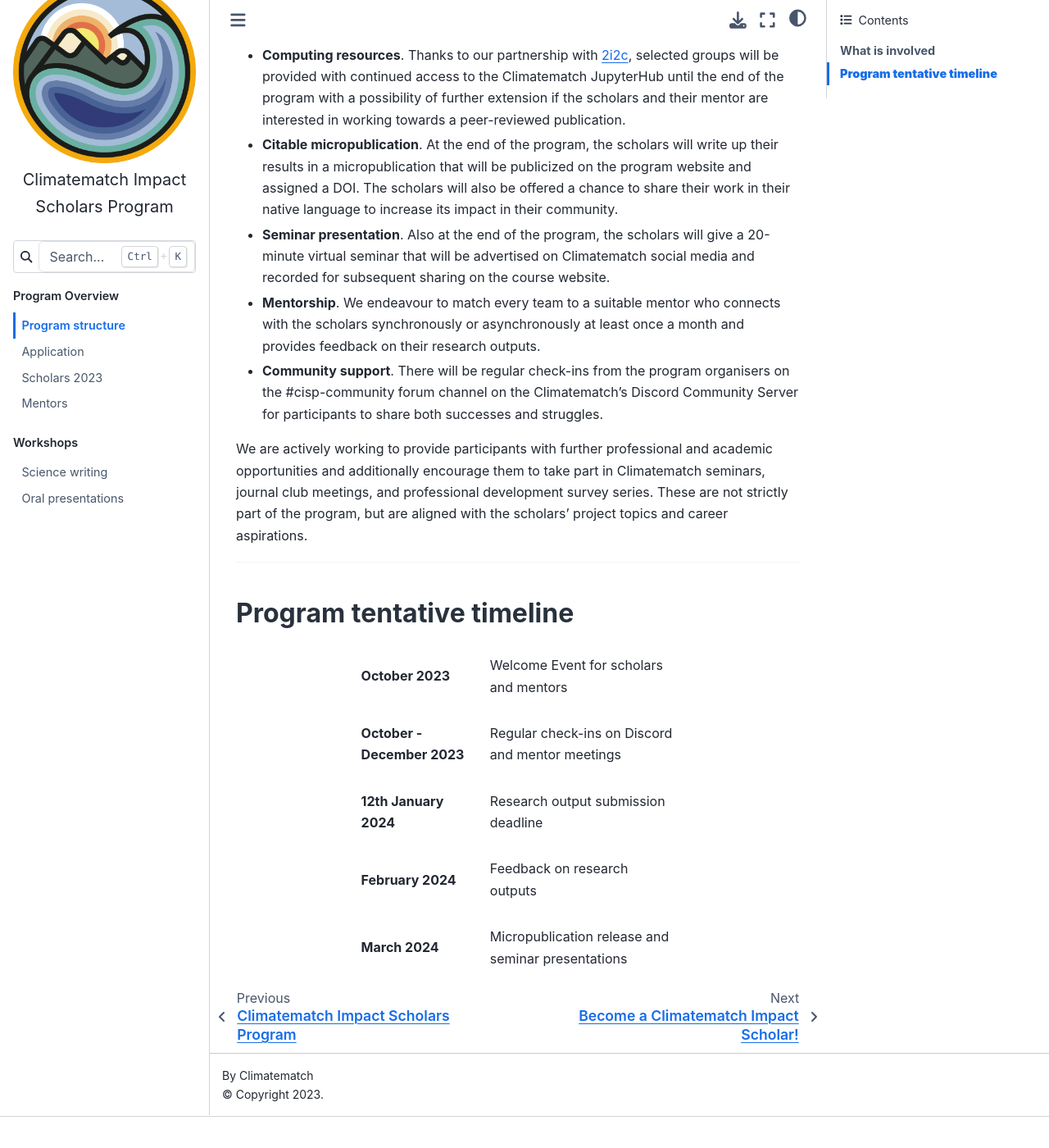
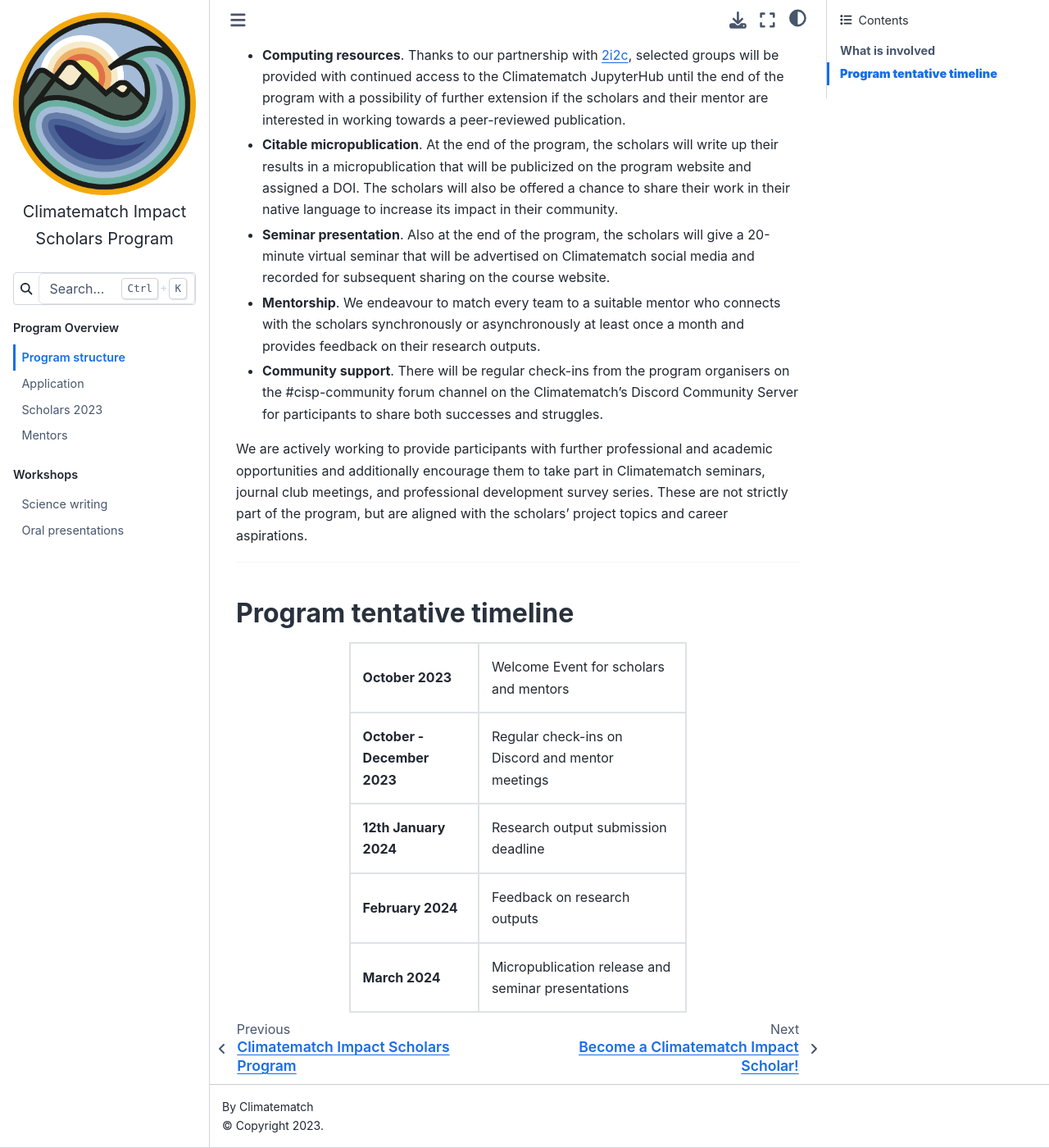
Before and after one commit to neuromatch/impact-scholars, a Jupyter Book: the page built from info/structure.md, in a window 1280 px wide and 1400 px high, scrolled down 406 px. Shown: the whole window at 82% size. Built offline with Jupyter Book 1.0.4 settings and Sphinx 7.4.7 and the Sphinx Book theme 1.1.4, drawn with Linux system fonts in a browser that asks for light colours; before the commit the page ends 1768 px from its top, so only the background shows below that.

Commit message:
Update cisp-style.css

```diff
--- a/_static/cisp-style.css
+++ b/_static/cisp-style.css
@@ -1,4 +1,4 @@
-body table :is(td, th) {
-  border: 1px solid var(--fbc-secondary-text);
+table td {
+  border: 2px solid var(--bs-border-color);
   padding: 15px;
 }
```
